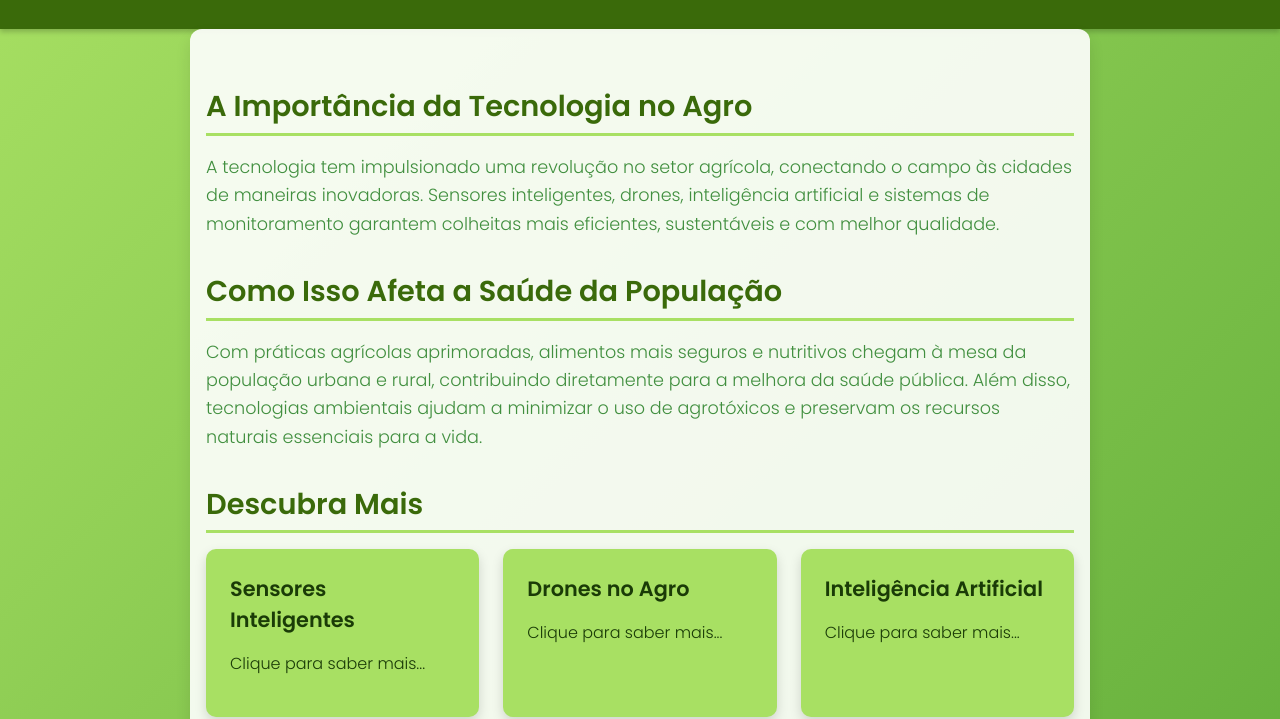
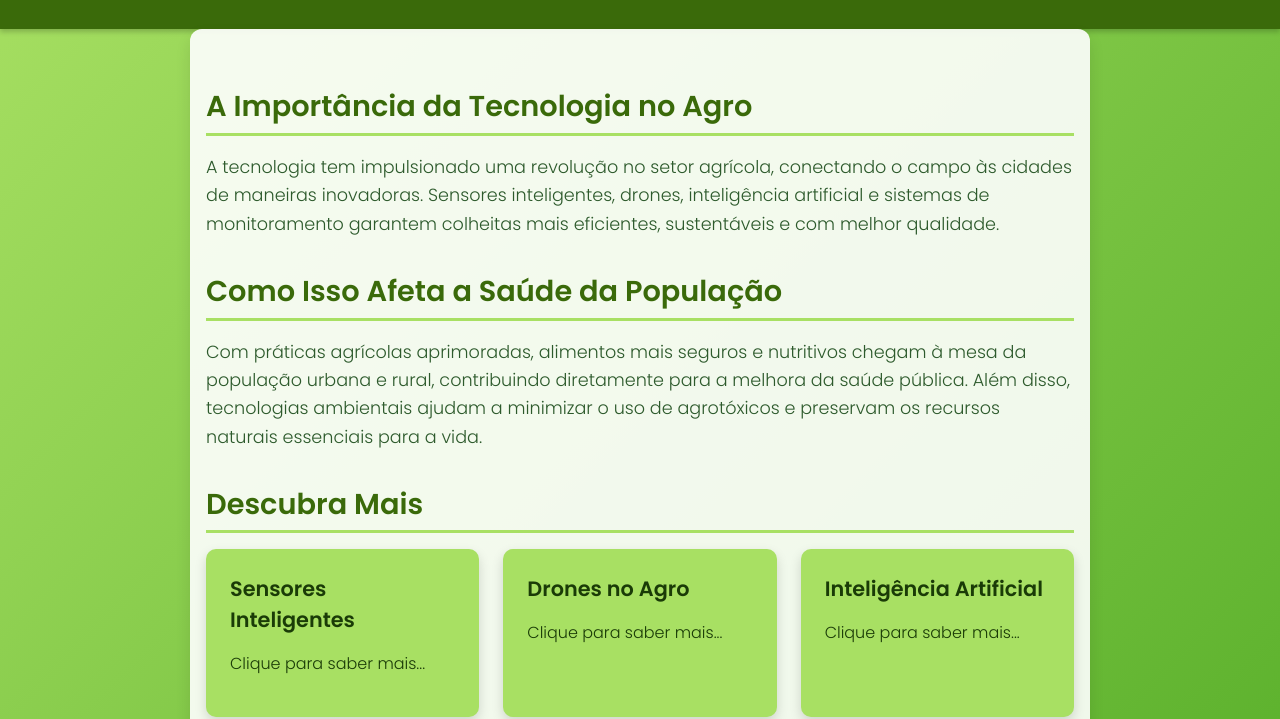
Before and after one commit to nina152/agrinho.prog, a plain HTML site: page index.html in a window 1280 px wide. Shown: the part 95-814 px from the top of the page. Drawn offline with Linux system fonts and the light colour scheme.

Commit message:
Add files via upload
Desenvolvido por Angelina e Guilherme Azevedo-3C

```diff
--- a/index.html
+++ b/index.html
@@ -12,8 +12,8 @@
 body {
   margin: 0;
   font-family: 'Poppins', sans-serif;
-  background: linear-gradient(135deg, #a8e063 0%, #59a735 100%);
-  color: #418f3f;
+  background: linear-gradient(135deg, #a8e063 0%, #4da822 100%);
+  color: #2d5a2c;
   display: flex;
   flex-direction: column;
   min-height: 100vh;
@@ -56,7 +56,7 @@ p {
   font-weight: 300;
   font-size: 1.1rem;
 }
-/* Interactive info cards container */
+
 .cards {
   display: flex;
   flex-wrap: wrap;
--- a/script.js
+++ b/script.js
@@ -6,12 +6,11 @@ function showInfo(card) {
     alert(card.getAttribute('data-info'));
   }
 
-  // Adiciona interatividade aos cartões (click e keydown)
   document.addEventListener('DOMContentLoaded', () => {
     const cards = document.querySelectorAll('.card');
 
     cards.forEach(card => {
-      card.setAttribute('tabindex', '0'); // Permite focar pelo teclado
+      card.setAttribute('tabindex', '0');
 
       card.addEventListener('click', () => showInfo(card));
 
@@ -23,7 +22,6 @@ function showInfo(card) {
       });
     });
 
-    // Lógica do Quiz
     const buttons = document.querySelectorAll('#quiz button');
     const feedback = document.getElementById('quizFeedback');
     const correctAnswer = "Sensores Inteligentes";
```
